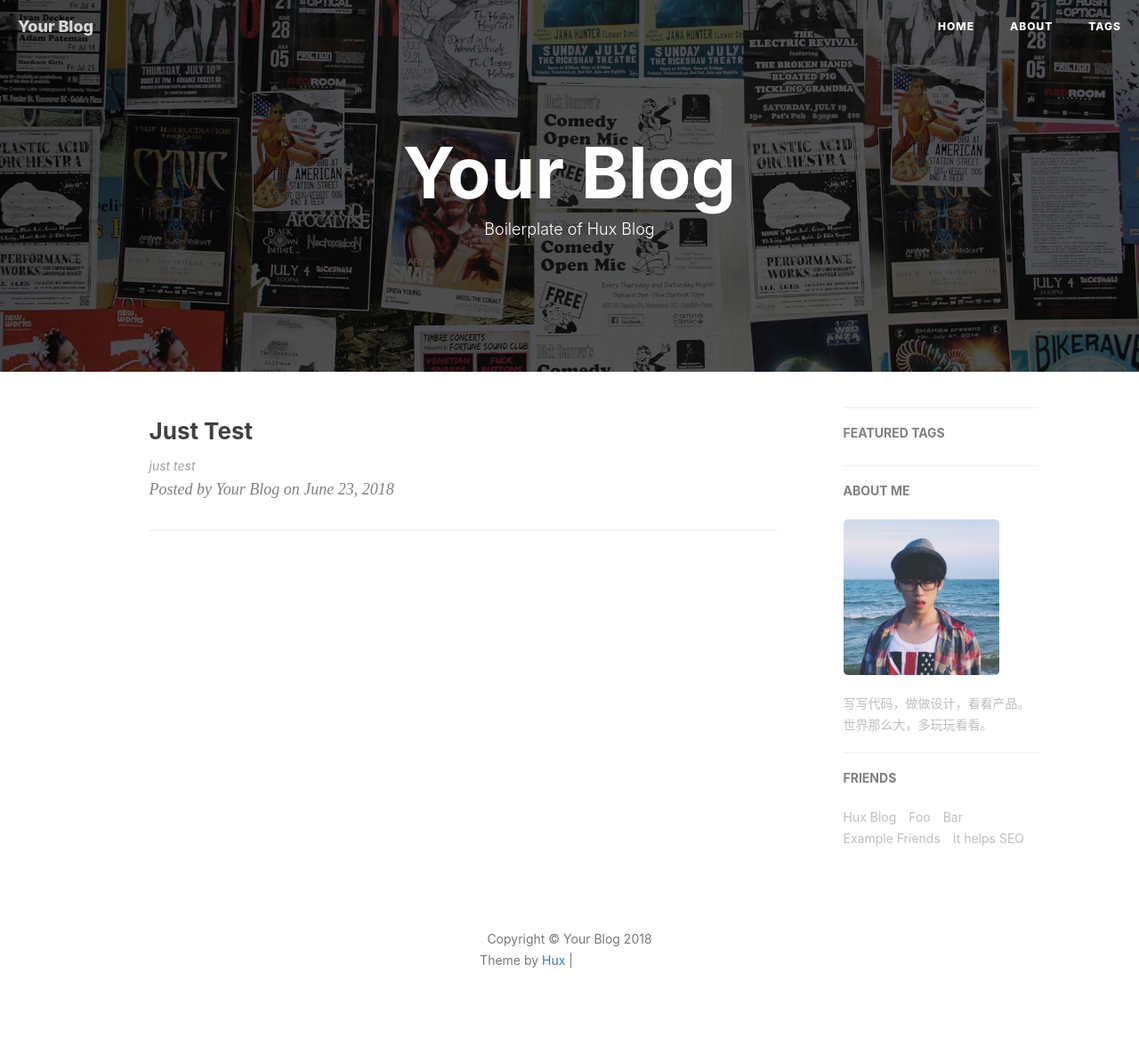
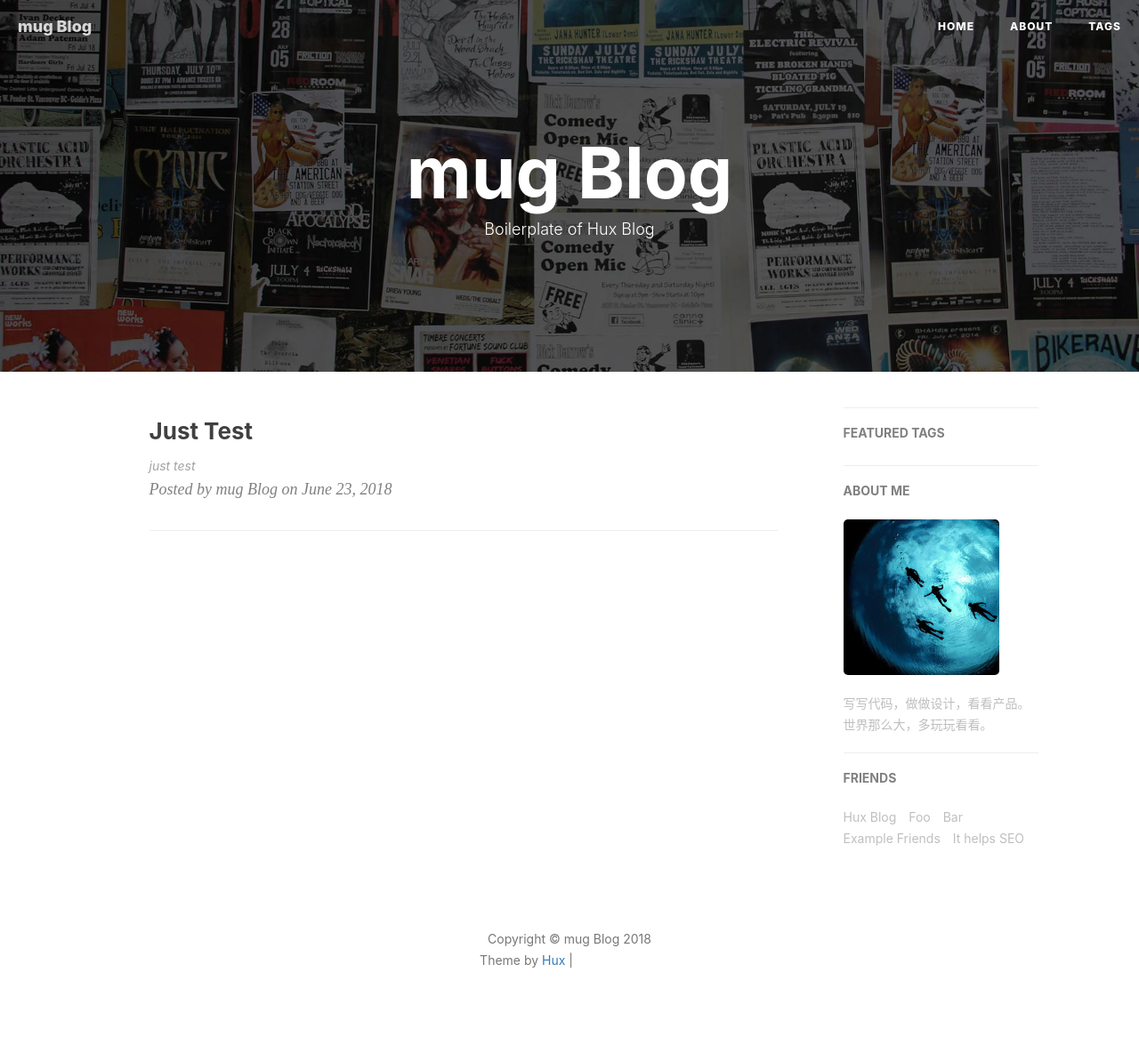
Before and after one commit to kimmow/kimmow.github.io, a Jekyll site: the page built from index.html, in a window 1280 px wide. Shown: the whole page at 89% size. Built offline with Jekyll 4.4.1, drawn with Linux system fonts in a browser that asks for light colours; nearby versions of some CDN libraries; the list of posts is cut into pages by our own code; comment, search, counter and statistics services are not loaded; grey boxes are pictures that could not be loaded.

Commit message:
new photo

```diff
--- a/_config.yml
+++ b/_config.yml
@@ -1,6 +1,6 @@
 # Site settings
-title: Your Blog
-SEOTitle: 你的博客 | Your Blog
+title: mug Blog
+SEOTitle: 马克杯的博客 | mug Blog
 header-img: img/home-bg.jpg
 #email: huxpro@gmail.com
 description: ""
```
Also changed, not shown: img/about-bg.jpg, img/avatar-hux.jpg.
